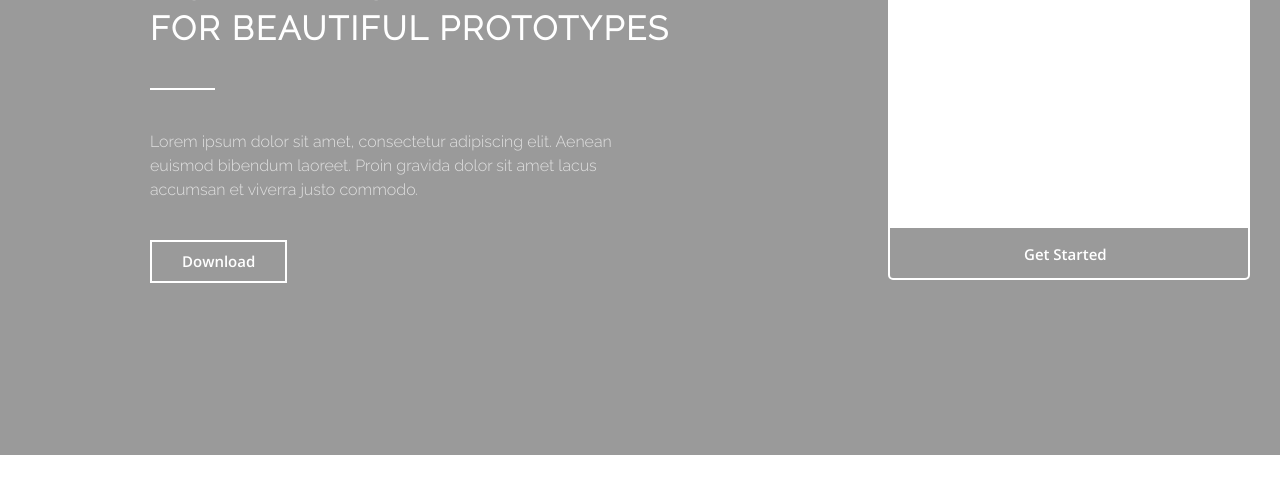
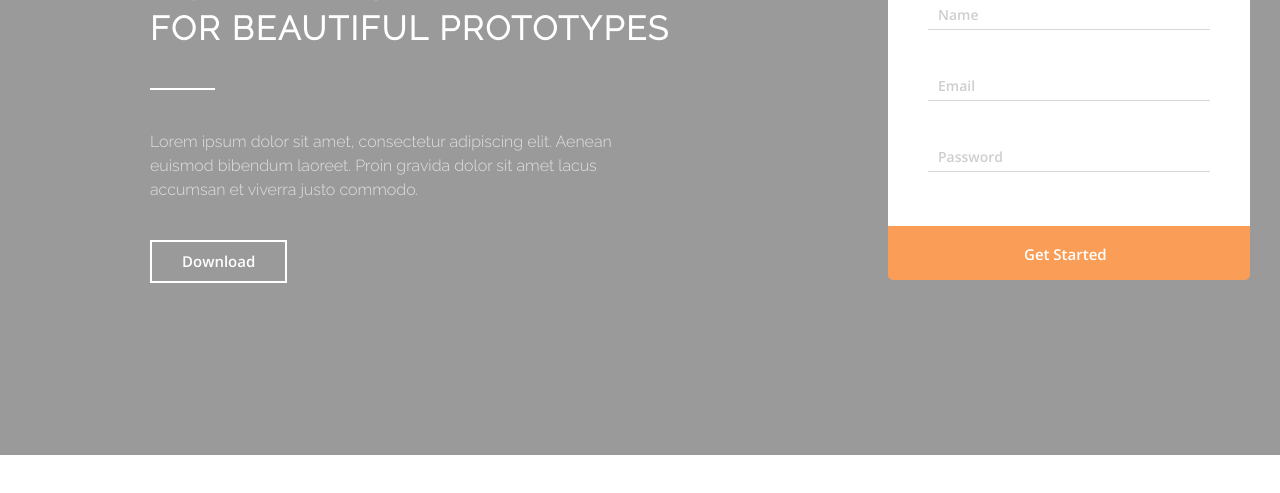
Before and after one commit to TigMan-vip/test-maket1, a plain HTML site: page index.html in a window 1280 px wide. Shown: the part 255-748 px from the top of the page. Drawn offline with nearby package versions, Linux system fonts and the light colour scheme.

Commit message:
поля

```diff
--- a/assets/css/style.css
+++ b/assets/css/style.css
@@ -130,14 +130,43 @@ body{
     vertical-align: top;
     height: 54px;
     width: 100% ;
-    border: 2px solid #ffffff;
+    border: 2px solid #fa9d56;
     text-decoration: none;
     font-size: 15px;
     color: #ffffff;
+    background: #fa9d56;
     border-radius: 0 0 5px 5px;
 }
 .join_btn:hover{
-    background: #ff9b51;
-    border: 2px solid #ff9b51;
+    background: #f7a567;
+    border: 2px solid #f7a567;
+}
+.join_body{
+    padding-top: 32px;
+    padding-left: 40px;
+    padding-right: 40px;
+}
+.join_input{
+    width: 100%;
+    font-family: 'Open Sans', sans-serif;
+    font-size: 14px;
+    padding: 0 0 5px 0;
+    outline: none;
+    border: none;
+    border-bottom: 1px solid #d6d6d6;
+}
+.join_input::placeholder{
+    color: #cecece;
+    padding-left: 10px;
 
 }
+.join_input:focus{
+    border-bottom: 1px solid #adadad;
+    border-left: 1px solid #dfdddd;
+    border-right: 1px solid #dfdddd;
+}
+.join_group{
+    position: relative;
+    margin-bottom: 45px;
+
+}
--- a/index.html
+++ b/index.html
@@ -46,7 +46,21 @@
                                 <h2 class="join_tiltle">Try Your <span class="join_tiltle1">FREE</span> Trial Today
                                 </h2>
                             </div>
-                            <div class = "join_body"></div>
+                            <div class = "join_body">
+                                <div class="join_group">
+                                    <input class="join_input" placeholder="Name">
+
+                                </div>
+                                <div class="join_group">
+                                    <input class="join_input" placeholder="Email">
+
+                                </div>
+                                <div class="join_group">
+                                    <input class="join_input" placeholder="Password">
+
+                                </div>
+
+                            </div>
                             <a class="join_btn" href="#">Get Started</a>
                         </div>
                     </div>
```
